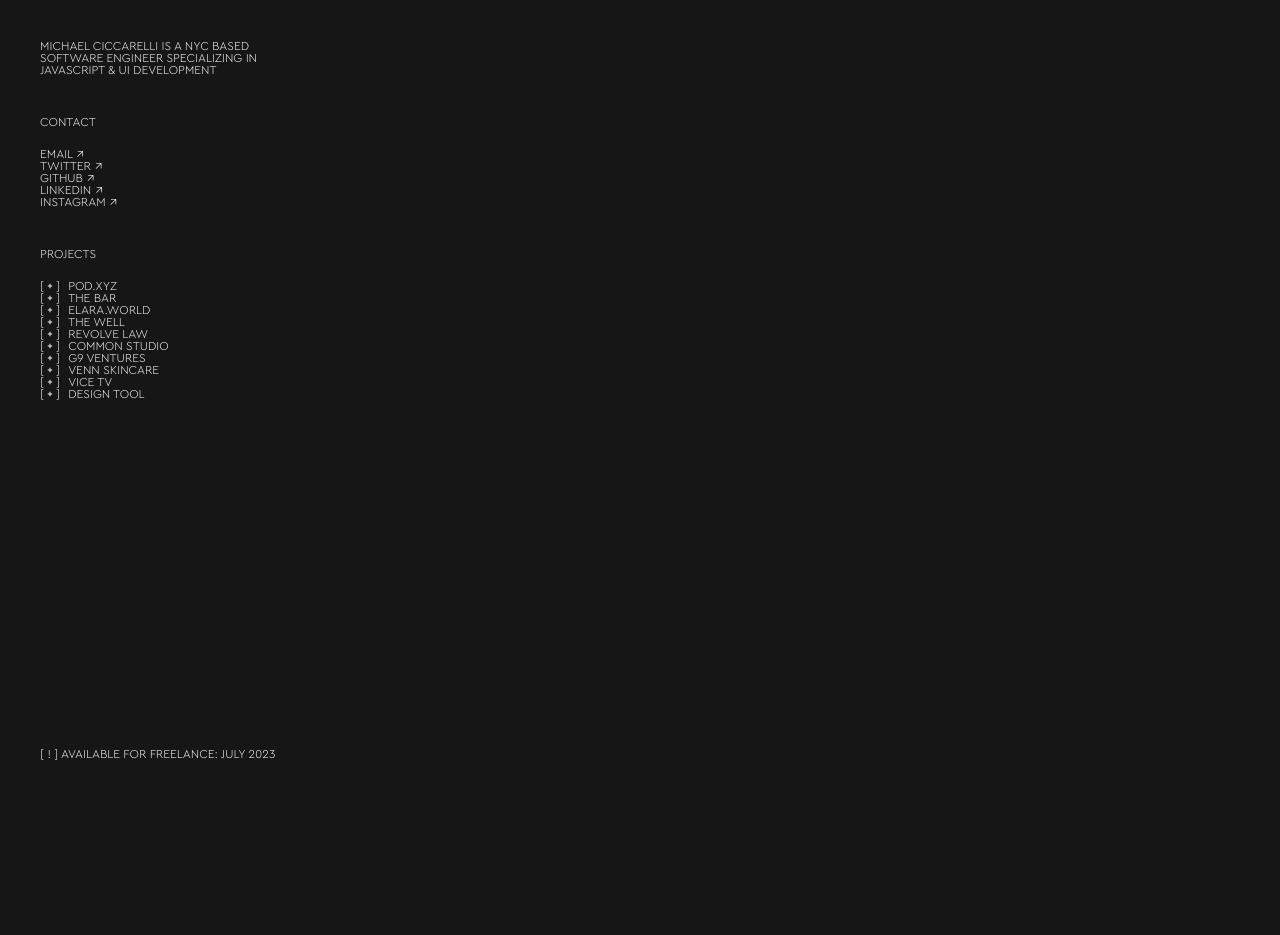
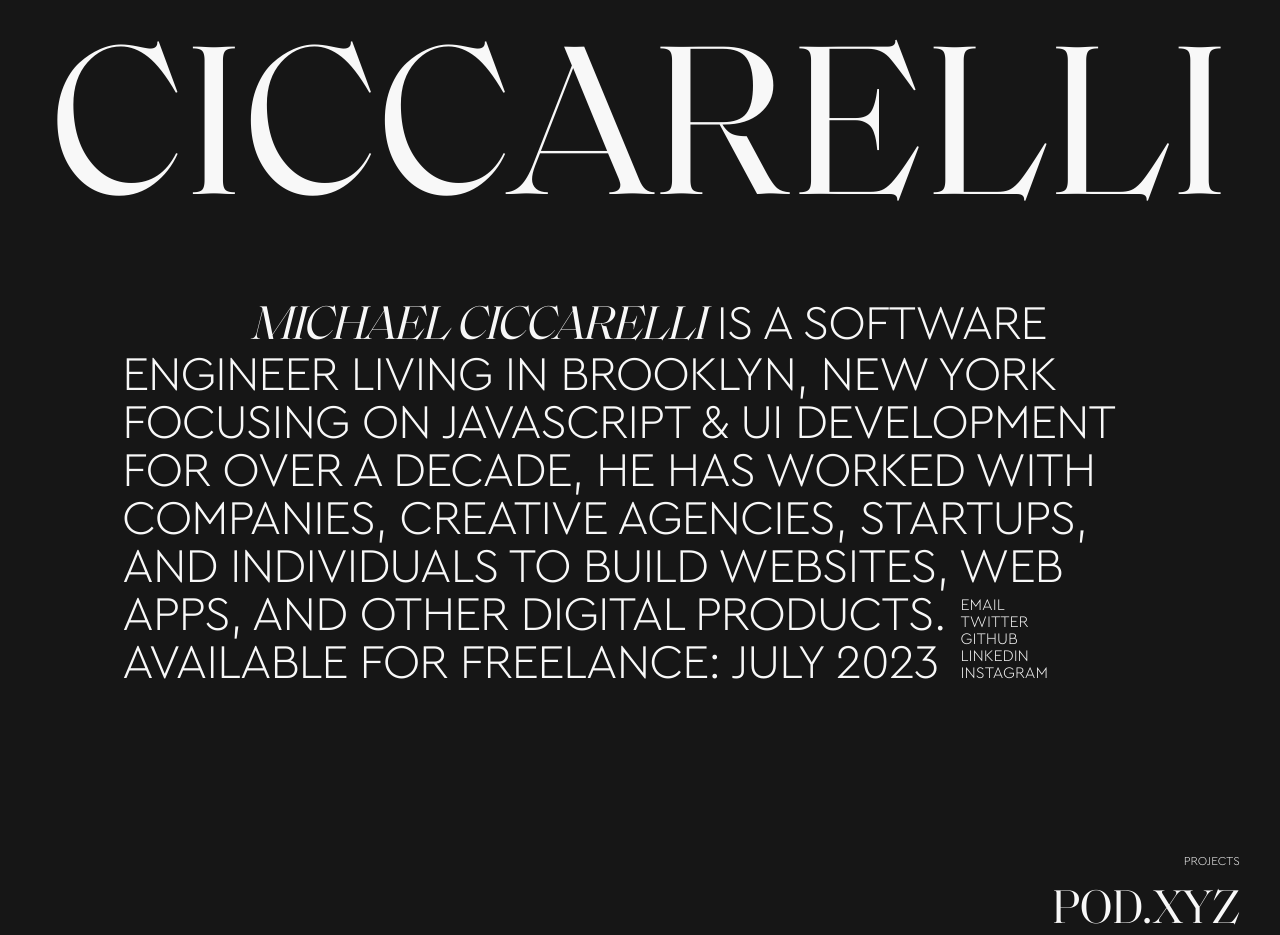
Before and after one commit to mciccarelli/personal-site, a Vue app: page / in a window 1280 px wide. Shown: the top 935 px of the page. Before the commit the page ends 800 px from the top, so only its background shows below. Built offline with nearby package versions, Linux system fonts and the light colour scheme.

Commit message:
update layout, add gsap animations

```diff
--- a/package.json
+++ b/package.json
@@ -8,6 +8,8 @@
     "preview": "vite preview"
   },
   "dependencies": {
+    "gsap": "^3.12.1",
+    "split-type": "^0.3.3",
     "vue": "^3.3.2"
   },
   "devDependencies": {
--- a/public/data.json
+++ b/public/data.json
@@ -4,7 +4,7 @@
       "id": 10,
       "title": "pod.xyz",
       "url": "https://pod.xyz",
-      "year": 2022,
+      "year": 2023,
       "image": "/projects/podarchy.png",
       "description": "dApp, DAO tool built with next.js and React Flow spatial interface for exploring blockchain wallet relationships.",
       "role": "Development",
@@ -46,7 +46,7 @@
       "url": "https://revolvelawgroup.com",
       "year": 2019,
       "image": "/projects/revolve-law.png",
-      "description": "Single-page website for lawyer firm, built with React and Framer motion.",
+      "description": "Single-page website for a law firm, built with React and Framer motion.",
       "role": "Frontend development",
       "expanded": false
     },
--- a/src/App.vue
+++ b/src/App.vue
@@ -1,7 +1,9 @@
 <script setup>
 import { ref, onMounted } from 'vue'
-import Links from './components/Links.vue'
 import Projects from './components/Projects.vue'
+import { gsap } from 'gsap'
+// import { MotionPathPlugin } from 'gsap/MotionPathPlugin.js'
+import SplitType from 'split-type'
 
 const links = ref([
   { title: 'Email', url: 'mailto:mikecicc@gmail.com' },
@@ -19,24 +21,100 @@
     .then((result) => (data.value.projects = result.projects))
 }
 
-onMounted(fetchData)
+onMounted(() => {
+  fetchData()
+  const tl = gsap.timeline({ defaults: { duration: 1, ease: 'power4.out' } })
+  const titleText = new SplitType('.title', { types: 'chars' })
+
+  tl.fromTo(
+    titleText.chars,
+    {
+      y: 100,
+      opacity: 0,
+    },
+    {
+      y: 0,
+      opacity: 1,
+      stagger: 0.05,
+      duration: 2,
+      ease: 'power4.out',
+    }
+  )
+    .to('.intro', {
+      y: 0,
+      opacity: 1,
+      stagger: 0.05,
+    })
+    .to('.links', {
+      x: 0,
+      opacity: 1,
+      stagger: 0.05,
+    })
+})
 </script>
 
 <template>
-  <header class="flex justify-between items-center p-10">
-    <div>
-      <p class="w-[220px] leading-none">
-        Michael Ciccarelli is a NYC based software engineer specializing in javascript & ui development
-      </p>
-
-      <Links :links="links" />
-      <Projects :projects="data.projects" v-if="data && data?.projects?.length > 0" />
+  <header>
+    <div class="container mx-auto flex justify-center p-8 text-center">
+      <h1 class="title">Ciccarelli</h1>
     </div>
   </header>
 
-  <footer class="flex items-end justify-between p-10 w-full">
-    <div class="w-60">
-      <p class="mb-0">[ ! ] available for freelance: <a href="mailto:mikecicc@gmail.com">july 2023</a></p>
+  <main>
+    <div class="intro">
+      <p class="xl:indent-32 mb-0">
+        <span class="font-display italic">Michael Ciccarelli</span> is a software engineer living in brooklyn, new york
+        focusing on javascript & ui development for over a decade, he has worked with companies, creative agencies,
+        startups, and individuals to build websites, web apps, and other digital products.
+      </p>
+      <p class="mb-8">Available for freelance: july 2023</p>
+
+      <ul class="links mb-0">
+        <li v-for="link in links" :key="link.title" class="text-[16px]">
+          <a :href="link.url" target="_blank">{{ link.title }}<span>↗</span></a>
+        </li>
+      </ul>
+    </div>
+
+    <Projects :projects="data.projects" v-if="data && data?.projects?.length > 0" />
+  </main>
+
+  <footer class="grid grid-cols-3 gap-4 opacity-50">
+    <div class="p-10">
+      <p class="mb-0">freelance developer <br />Brooklyn, New York</p>
+    </div>
+    <div class="p-10 text-center">
+      <p class="mb-0">
+        <a href="mailto:mikecicc@gmail.com">email</a> — <a href="https://twitter.com/mciccarelli">twitter</a> <br />
+        <a href="https://instagram.com/minorvillain">Instagram</a> — <a href="https://github.com/mciccarelli">Github</a>
+      </p>
+    </div>
+    <div class="p-10">
+      <p class="mb-0 text-right">All Rights reserved. <br />Michael Ciccarelli &copy; 2023</p>
     </div>
   </footer>
 </template>
+
+<style scoped>
+.title {
+  @apply font-display leading-none will-change-transform whitespace-nowrap;
+  font-size: clamp(1rem, -0.875rem + 18vw, 16.2rem);
+  clip-path: polygon(0 0, 100% 0, 100% 100%, 0% 100%);
+}
+.intro {
+  @apply container mx-auto lg:w-[1100px] mx-auto px-8 relative opacity-0 translate-y-[50px] mb-32;
+}
+.intro p {
+  @apply text-2xl lg:text-5xl leading-none tracking-tight;
+}
+.links {
+  @apply xl:absolute xl:bottom-[6px] xl:right-32 opacity-0 -translate-x-[50px];
+}
+.links li:hover span {
+  @apply opacity-100;
+}
+
+.links li span {
+  @apply text-[20px] opacity-0 transition-opacity duration-300 ease-in-out ml-px;
+}
+</style>
--- a/src/components/Links.vue
+++ /dev/null
@@ -1,17 +0,0 @@
-<script setup>
-defineProps({
-  links: {
-    type: Array,
-    required: true,
-  },
-})
-</script>
-
-<template>
-  <h5>Contact</h5>
-  <ul>
-    <li v-for="link in links" :key="link.title">
-      <a :href="link.url" target="_blank">{{ link.title }} <span class="text-[14px]">↗</span></a>
-    </li>
-  </ul>
-</template>
--- a/src/components/Projects.vue
+++ b/src/components/Projects.vue
@@ -1,5 +1,6 @@
 <script setup>
-import { ref } from 'vue'
+import { onMounted, ref } from 'vue'
+import { gsap } from 'gsap'
 
 const props = defineProps({
   projects: {
@@ -19,57 +20,85 @@
     activeProject.value = id
   }
 }
+
+onMounted(() => {
+  let targets = gsap.utils.toArray('.project-item')
+
+  targets.forEach((el, index) => {
+    const text = el.querySelector('.project-title')
+    const image = el.querySelector('.project-image')
+
+    text.addEventListener('mouseenter', (e) => {
+      gsap.to(image, { autoAlpha: 1 })
+    })
+
+    text.addEventListener('mouseleave', (e) => {
+      gsap.to(image, { autoAlpha: 0 })
+    })
+
+    text.addEventListener('mousemove', (e) => {
+      //gsap.set(image, { x: e.offsetX - 200 })
+      gsap.set(image, {
+        x: e.offsetX,
+        y: e.offsetY,
+        xPercent: -175,
+        yPercent: -10 * (index + 1),
+        stagger: 0.05,
+      })
+    })
+  })
+})
 </script>
 
 <template>
+  <div class="p-10 text-right overflow-hidden mb-20">
     <h5>Projects</h5>
-  <ul class="w-full md:w-96">
-    <li v-for="project in projects" :key="project.id" class="project-item" @click="toggleProject(project.id)">
-      <div class="flex justify-between">
+    <ul class="w-full text-right p-0 m-0">
+      <li
+        v-for="project in projects"
+        :key="project.id"
+        class="project-item text-right flex flex-col items-end"
+        @click="toggleProject(project.id)"
+      >
+        <div class="flex justify-end relative">
           <span class="project-title" :class="{ 'text-green': activeProject === project.id }">
-          <span v-if="activeProject === project.id"
-            >[
-            <svg xmlns="http://www.w3.org/2000/svg" viewBox="0 0 20 20" fill="currentColor" class="w-3 h-3">
-              <path d="M6.75 9.25a.75.75 0 000 1.5h6.5a.75.75 0 000-1.5h-6.5z" />
-            </svg>
-            ]</span
-          ><span v-else
-            >[
-            <svg xmlns="http://www.w3.org/2000/svg" viewBox="0 0 20 20" fill="currentColor" class="w-3 h-3">
-              <path
-                d="M10.75 6.75a.75.75 0 00-1.5 0v2.5h-2.5a.75.75 0 000 1.5h2.5v2.5a.75.75 0 001.5 0v-2.5h2.5a.75.75 0 000-1.5h-2.5v-2.5z"
-              />
-            </svg>
-            ]</span
-          >
             <span>{{ project.title }}</span>
           </span>
-        <span v-if="activeProject === project.id">
-          <a :href="project.url" target="_blank">visit site <span class="text-[14px]">↗</span></a>
-        </span>
+          <img
+            :src="project.image"
+            alt=""
+            class="project-image"
+            :class="{ 'project-image--active': activeProject === project.id }"
+          />
         </div>
         <Transition duration="550" name="nested">
-        <div v-if="activeProject === project.id" class="project-details flex flex-col space-y-4 py-4">
-          <a :href="project.url" target="_blank" class="project-image">
-            <img :src="project.image" alt="" />
-          </a>
+          <div v-if="activeProject === project.id" class="project-details flex flex-col space-y-4 py-4 mb-4">
+            <!-- <img :src="project.image" alt="" class="project-image" /> -->
 
-          <div class="flex justify-between">
-            <p class="description mb-0">{{ project.description }} — {{ project.year }}: {{ project.role }}</p>
+            <div class="flex flex-col items-end text-right m-0">
+              <p class="description mb-4 p-0 max-w-[280px]">
+                {{ project.description }} — {{ project.year }}: {{ project.role }}
+              </p>
+              <a :href="project.url" target="_blank">visit site <span class="text-[14px]">↗</span></a>
             </div>
           </div>
         </Transition>
       </li>
     </ul>
+  </div>
 </template>
 
 <style scoped>
+.project-details {
+  @apply flex flex-row space-x-4;
+}
+
 .project-title {
-  @apply transition ease-in-out duration-300 cursor-pointer select-none flex items-center;
+  @apply text-5xl font-display transition ease-in-out duration-300 cursor-pointer select-none flex items-center;
 }
 
 .project-title > span {
-  @apply flex items-center mr-2;
+  @apply flex items-center ml-2;
 }
 
 .project-title > span > span {
@@ -78,6 +107,10 @@
 
 .project-item:hover .project-title {
   @apply text-green;
+}
+
+.project-image {
+  @apply max-w-[300px] md:max-w-[500px] xl:max-w-[720px] opacity-0 absolute left-1/2 top-1/2 -translate-y-[-50%] -translate-x-[-50%] pointer-events-none;
 }
 
 .project-details,
```
Also changed, not shown: 1 other file (tests, documents, lock files or other folders). Lines whose indentation alone changed are shown as unchanged.
